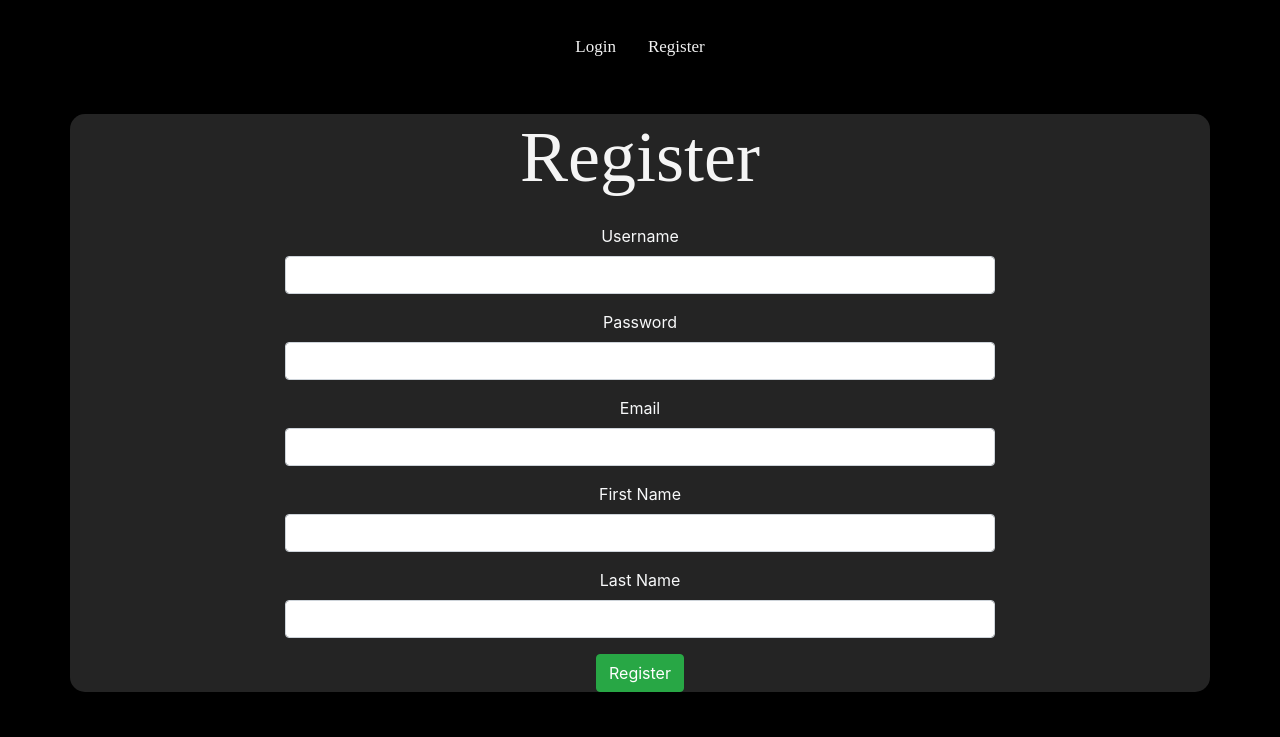
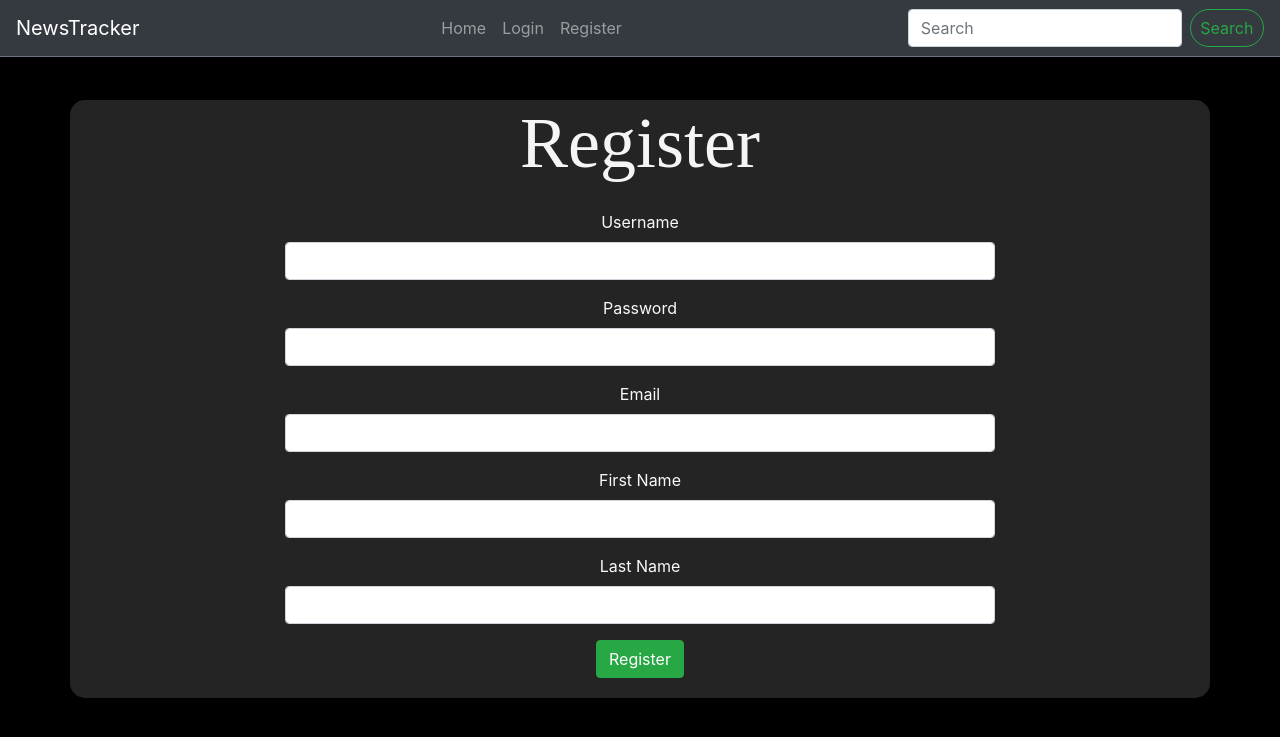
Before and after one commit to samuelhatcliff/newstracker, a Flask app: page /register in a window 1280 px wide. Shown: the top 737 px of the page. Run offline with Flask 2, Linux system fonts and the light colour scheme; parts of the project's set-up code (start-up, migrations or seed data) failed here and were passed over; some libraries are stand-ins or nearby versions.

Commit message:
added nav bar

```diff
--- a/api_calls.py
+++ b/api_calls.py
@@ -36,7 +36,7 @@ def get_from_newsapi(query, user_id = None):
         headline = article['title']
         source = article["source"]["name"]
         if article["content"] is None:
-            content = "No content preview found. Click the link above to view full story."
+            content = "No content preview found. Click the link above to access the full story."
         else:
             content=article['content']
 
--- a/app.py
+++ b/app.py
@@ -209,7 +209,11 @@ def search_params():
             return render_template('/users/search.html', form = form)
 
     else:
-        print("something went wrong2")
+        dict = {}
+        dict['keyword'] = request.form.data
+        session['dict'] = dict
+        search_call(dict, g.user.id)
+        # create class for search query and have a type called simple search which will be checked for in search call
         return render_template('/users/search.html', form = form)
 
 
--- a/static/app.css
+++ b/static/app.css
@@ -75,56 +109,40 @@ ul {
         margin: 20px;
 }
 h1 {
-
     color:whitesmoke;
     font-family: 'Times New Roman', Times, serif;
-
 }
 
-submit-b {
-    margin-bottom:40px;
+.submit-b {
+    margin-bottom:20px;
 }
-
 
 #content {
     color:white;
     margin-top: 5px;
 }
-#date {
+
+.headline {
+    margin-top: 12px;
     color:gainsboro;
 }
 
-
-
-#image {
-    margin-bottom: 10px;
-
-}
-
-h4, a {
-    margin-top: 12px;
-    color:gainsboro
-}
-
-h4, a:hover {
-    /* box-shadow: 5px 10px; */
-
-
+.headline:hover {
     text-decoration: none;
     color: #a3a3a3;
     border-radius: 40px;
-
 }
 
-a:hover {
-    box-shadow: 5px #a0ffff;
-    }
+/* navbar styles*/
 
 .navbar {
     background-color: black;
     overflow: hidden;
+    margin:0px;
 }
-.navbar a {
+
+nav-item {
+    margin: auto;
     float: left;
     color: #f2f2f2;
     font-family: 'Times New Roman', Times, serif;
@@ -132,9 +150,23 @@ a:hover {
     text-decoration: none;
     font-size: 17px;
     justify-content: space-between;
+    transition-duration: 0.25s;
+}
+.navbar-nav{
+    margin: auto;
+}
+nav-item:hover {
+    background-color:#ddd ;
+    color: black;
+    text-decoration: none;
 }
 
-.navbar a:hover {
-    background-color:#ddd ;
-    color: black;
+@media only screen and (max-width: 838px) {
+    #search{
+        display:none;
+    }
 }
+
+#nav-msg-spc {
+margin-top: 100px;
+}
--- a/templates/base.html
+++ b/templates/base.html
@@ -14,22 +14,35 @@
     <title>Document</title>
 </head>
 <body>
-    <nav class="navbar">
-        <ul>
-          <li>
-            {% if g.user %}
-            <a href="/">Home</a>
-            <a href="/logout">Logout</a>
-            <a href="/user">My Stories</a>
-            <a href="/users/search">Search</a>
-            {% else %}
-            <a href="/login">Login</a>
-            <a href="/register">Register</a>
-            {% endif %}
-          </li>
-        </ul>
-      </nav>
+    <nav class="navbar border-bottom border-secondary fixed-top navbar-expand-sm navbar-dark bg-dark">
+      <a href="/" class="navbar-brand">NewsTracker</a>
+      <button class="navbar-toggler" type="button" data-toggle="collapse" data-target="#navbarNav">
+        <span class="navbar-toggler-icon"></span>
+      </button>
+      <div class="collapse navbar-collapse" id="navbarNav">
+          <div class="navbar-nav" >
+              {% if g.user %}
+              <a class ="nav-item nav-link " href="/">Headlines <span class="sr-only">(current)</span></a>
+              <a class ="nav-item nav-link" href="/user">My Stories</a>
+              <a class ="nav-item nav-link" href="/users/search">Advanced Search</a>
+              <a class ="nav-item nav-link" href="/logout">Logout</a>
+              {% else %}
+              <a class ="nav-item nav-link" href="/">Home</a>
+              <a class ="nav-item nav-link" href="/login">Login</a>
+              <a class ="nav-item nav-link" href="/register">Register</a>
+              {% endif %}
+          </div>
+        </div>
+
+        <form class="form-inline" id="search">
+          <input class="form-control mr-sm-2" type="search" placeholder="Search" aria-label="Search">
+          <button class="btn btn-outline-success my-2 my-sm-0 badge-pill" type="submit">Search</button>
+        </form>
+
+    </nav>
+
 <div class = "container" style = "margin-top: 2em">
+  <p id="nav-msg-spc"></p>
 {% for category, msg in get_flashed_messages(with_categories=True)%}
 <div class="alert alert-{{category}}">{{msg}}</div>
 {% endfor %}
@@ -38,5 +51,14 @@
 {% block content %}
       <!-- content goes here -->
 {% endblock %}
+<script src="https://code.jquery.com/jquery-3.4.1.slim.min.js"
+    integrity="sha384-J6qa4849blE2+poT4WnyKhv5vZF5SrPo0iEjwBvKU7imGFAV0wwj1yYfoRSJoZ+n"
+    crossorigin="anonymous"></script>
+  <script src="https://cdn.jsdelivr.net/npm/popper.js@1.16.0/dist/umd/popper.min.js"
+    integrity="sha384-Q6E9RHvbIyZFJoft+2mJbHaEWldlvI9IOYy5n3zV9zzTtmI3UksdQRVvoxMfooAo"
+    crossorigin="anonymous"></script>
+  <script src="https://stackpath.bootstrapcdn.com/bootstrap/4.4.1/js/bootstrap.min.js"
+    integrity="sha384-wfSDF2E50Y2D1uUdj0O3uMBJnjuUD4Ih7YwaYd1iqfktj0Uod8GCExl3Og8ifwB6"
+    crossorigin="anonymous"></script>
 </body>
 </html>
```
Also changed, not shown: other parts of static/app.css (+70 -36 lines), templates/show_stories.html (+9 -6 lines).
